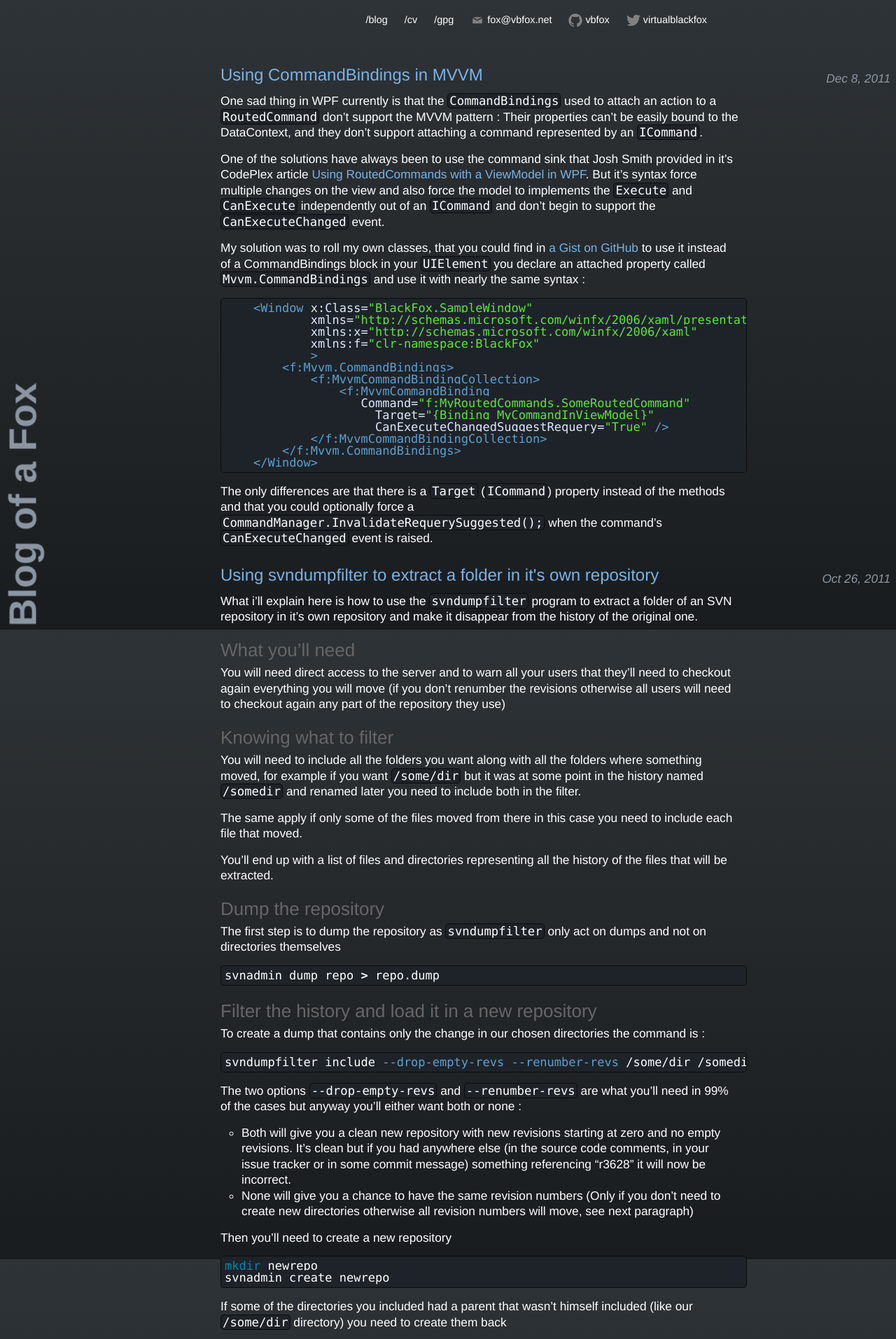
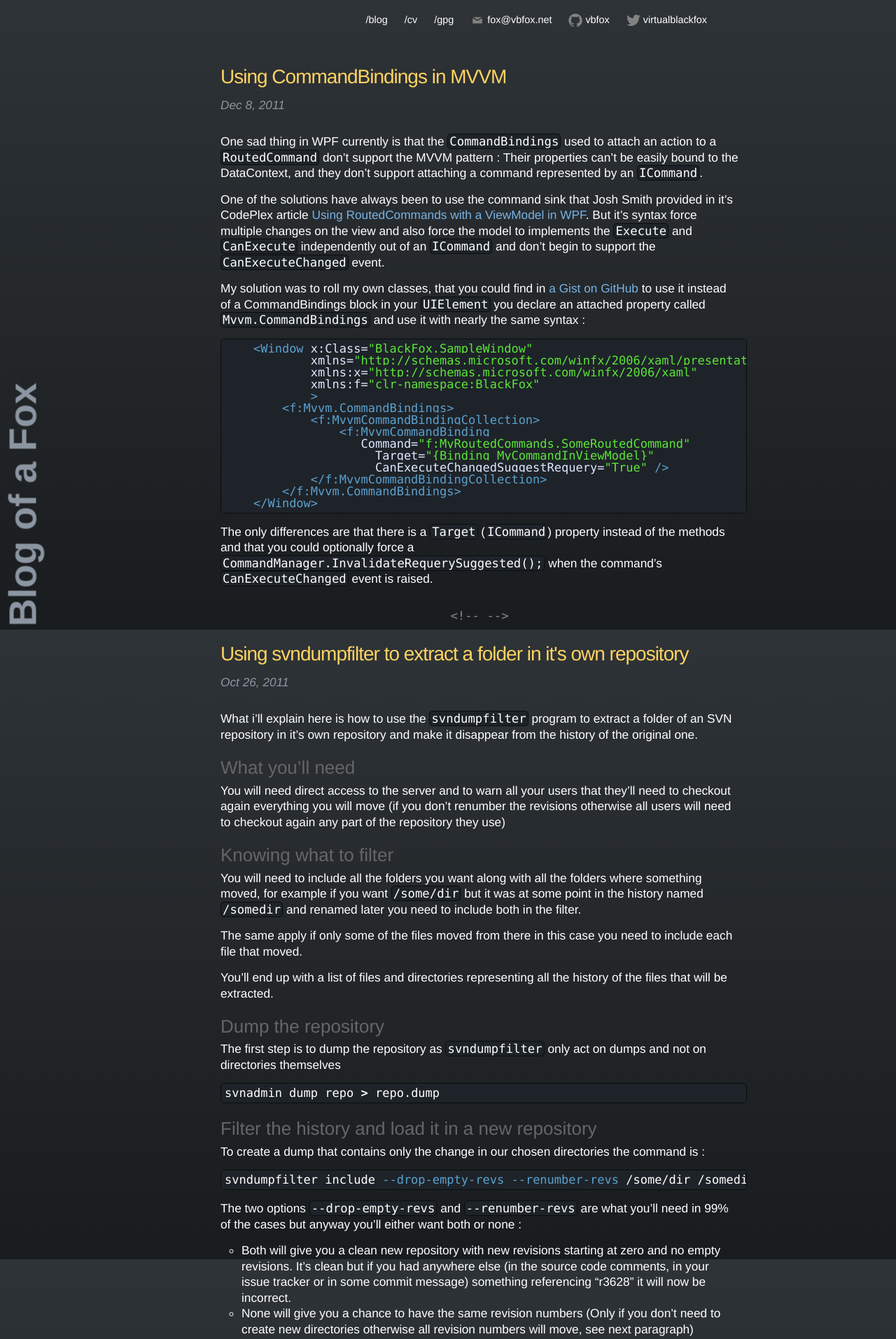
Before and after one commit to vbfox/blog, a Jekyll site: the page built from index.html, in a window 1280 px wide. Shown: the top 1914 px of the page at 70% size. Built offline with Jekyll 4.4.1, drawn with Linux system fonts in a browser that asks for light colours; Markdown is read by kramdown in place of the engine named in the settings; some of the changed text lies outside the part shown.

Commit message:
Add a little touch of color

```diff
--- a/_sass/_layout.scss
+++ b/_sass/_layout.scss
@@ -109,8 +109,6 @@
     margin: 0 8px 0 0;
   	color: #8C96A2;
   	padding: 5px 0 0 0;
-  	position: absolute;
-    right: 0;
   	font-style: italic;
 }
 
@@ -124,17 +122,35 @@
 /**
  * Posts
  */
+.post-separator {
+    text-align: center;
+    font-family: Consolas, 'Bitstream Vera Sans Mono', 'Courier New', Courier, monospace;
+    color: #888;
+}
+
 .post-header {
     margin-bottom: $spacing-unit;
 }
 
 .post-title {
-    font-size: 42px;
+    font-size: 28px;
     letter-spacing: -1px;
     line-height: 1;
 
     @include media-query($on-laptop) {
         font-size: 36px;
+    }
+
+    a {
+        font-size: inherit;
+
+        &, &:hover, &:visited {
+            text-decoration: none;
+        }
+    }
+
+    &, a {
+        color: rgb(255, 211, 97);
     }
 }
 
--- a/index.html
+++ b/index.html
@@ -6,15 +6,21 @@ layout: default
   <ul class="post-list">
     {% for post in site.posts %}
       <li>
-        <span class="post-meta">{{ post.date | date: "%b %-d, %Y" }}</span>
-
-        <h2>
-          <a class="post-link" href="{{ post.url | prepend: site.baseurl }}">{{ post.title }}</a>
-        </h2>
+        <div class="post-header">
+          <h2 class="post-title">
+            <a class="post-link" href="{{ post.url | prepend: site.baseurl }}">{{ post.title }}</a>
+          </h2>
+          <span class="post-meta">{{ post.date | date: "%b %-d, %Y" }}</span>
+        </div>
         <article class="post-content">
           {{ post.content }}
         </article>
       </li>
+      {% if forloop.last == false %}
+      <li class="post-separator">
+        &lt;!-- --&gt;
+      </li>
+      {% endif %}
     {% endfor %}
   </ul>
 </div>
```
